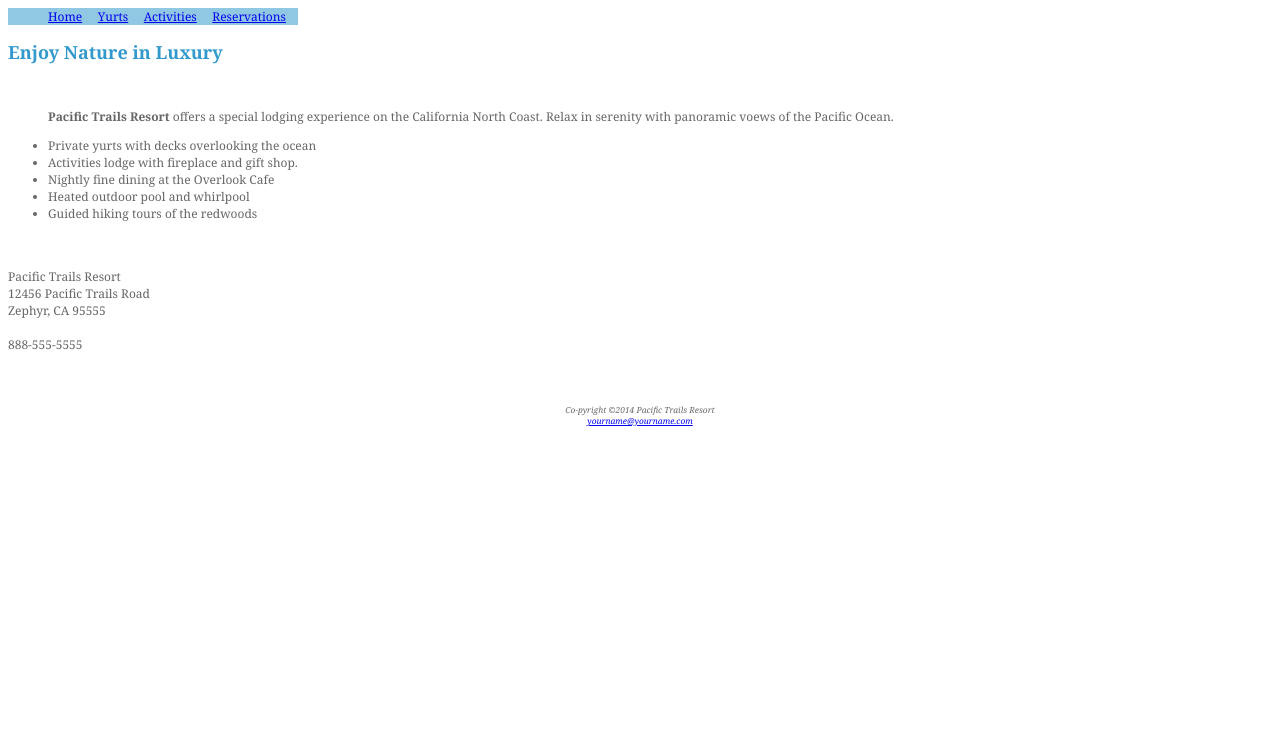
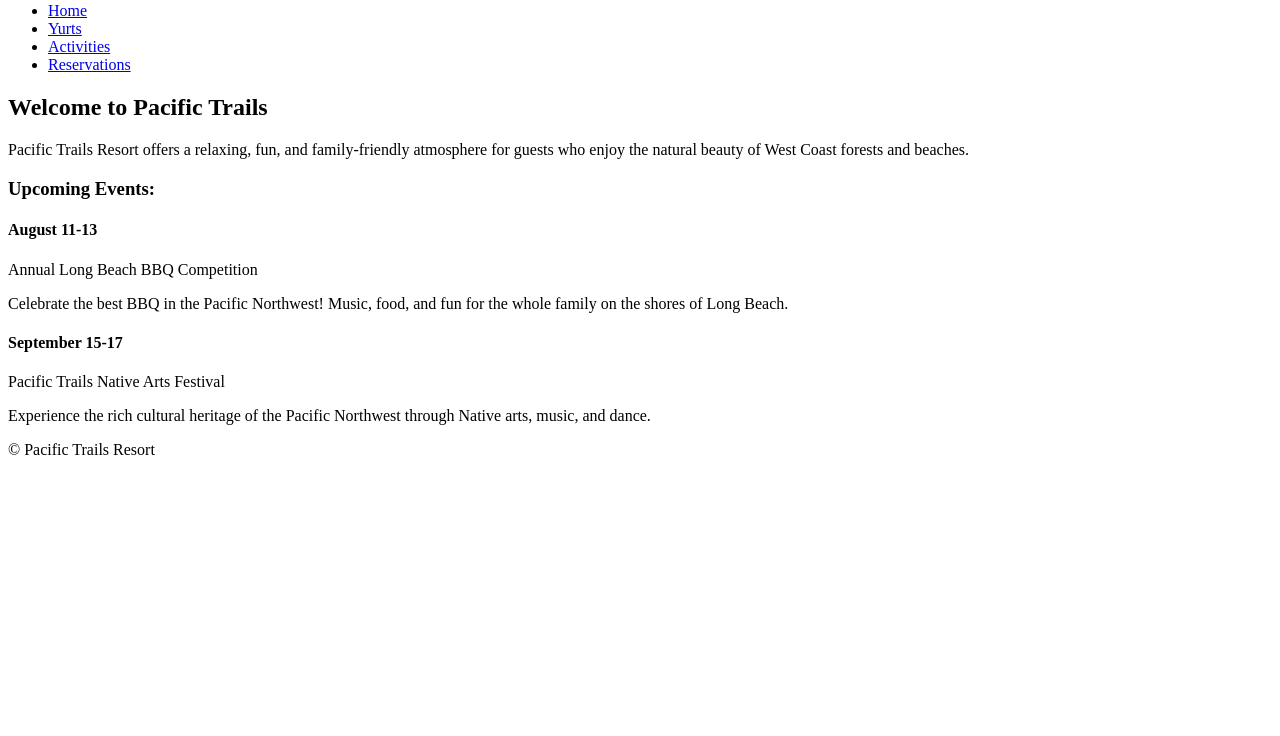
Before and after one commit to wasiubadmus/wasiuchapter06, a plain HTML site: page index.html in a window 1280 px wide. Shown: the part 64-800 px from the top of the page. Drawn offline with Linux system fonts and the light colour scheme; a web font is replaced by a local one.

Commit message:
intial commit

```diff
--- a/index.html
+++ b/index.html
@@ -1,103 +1,30 @@
-<html>
-
-<head>
-
-<title> Pacific Trails Resort </title>
-
-<link href='https://fonts.googleapis.com/css?family=Georgia' rel='stylesheet'>
-
-<link href='style.css' rel='stylesheet'>
-
-</head>
-
 <body>
-
-<div id="header">
-
-<h1> <span>Pacific Trails Resort</span> </h1>
-
-</div>
-
-<div id="navbar">
-
-<ul id="links">
-
-<li id="first"><a href="#">Home</a></li>&nbsp;&nbsp;&nbsp;&nbsp;
-
-<li id="sec"><a href="#">Yurts</a></li>&nbsp;&nbsp;&nbsp;&nbsp;
-
-<li id="third"><a href="#">Activities</a></li>&nbsp;&nbsp;&nbsp;&nbsp;
-
-<li id="fourth"><a href="#">Reservations</a></li>&nbsp;&nbsp;&nbsp;&nbsp;
-
-</ul>
-
-</div>
-
-<div class="container">
-
-<h2> Enjoy Nature in Luxury</h2>
-
-<br/>
-
-<blockquote>
-
-<p><b>Pacific Trails Resort</b> offers a special lodging experience on
-
-the California North Coast. Relax in serenity with panoramic voews
-
-of the Pacific Ocean.</p>
-
-</blockquote>
-
-<ul>
-
-<li>Private yurts with decks overlooking the ocean</li>
-
-<li>Activities lodge with fireplace and gift shop.</li>
-
-<li>Nightly fine dining at the Overlook Cafe</li>
-
-<li>Heated outdoor pool and whirlpool</li>
-
-<li> Guided hiking tours of the redwoods</li>
-
-</ul>
-
-<br>
-
-<br>
-
-Pacific Trails Resort<br>
-
-12456 Pacific Trails Road<br>
-
-Zephyr, CA 95555<br>
-
-<br>
-
-888-555-5555
-
-</div>
-
-<br/>
-
-<br/>
-
-<br/>
-
-<div id="footer">
-
-<center>
-
-Co-pyright &copy;2014 Pacific Trails Resort <br>
-
-<a href="#"> yourname@yourname.com </a>
-
-</center>
-
-</div>
-
-</body>
-
-</html>
+    <div id="wrapper">
+      <header>
+        <h1><a href="index.html">Pacific Trails Resort</a></h1>
+      </header>
+      <nav>
+        <ul>
+          <li><a href="index.html">Home</a></li>
+          <li><a href="yurts.html">Yurts</a></li>
+          <li><a href="activities.html">Activities</a></li>
+          <li><a href="reservations.html">Reservations</a></li>
+        </ul>
+      </nav>
+      <main>
+        <div id="homehero"></div>
+        <h2>Welcome to Pacific Trails</h2>
+        <p> Pacific Trails Resort offers a relaxing, fun, and family-friendly atmosphere for guests who enjoy the natural beauty of West Coast forests and beaches. </p>
+        <h3>Upcoming Events:</h3>
+        <h4>August 11-13</h4>
+        <p class="event">Annual Long Beach BBQ Competition</p>
+        <p>Celebrate the best BBQ in the Pacific Northwest! Music, food, and fun for the whole family on the shores of Long Beach.</p>
+        <h4>September 15-17</h4>
+        <p class="event">Pacific Trails Native Arts Festival</p>
+        <p>Experience the rich cultural heritage of the Pacific Northwest through Native arts, music, and dance.</p>
+      </main>
+      <footer>
+        <p>&copy; Pacific Trails Resort</p>
+      </footer>
+    </div>
+  </body>
--- a/pasicfic.css
+++ b/pasicfic.css
@@ -1,35 +1,61 @@
-body{
-    background-color : #FFFFFF;
-    color: #666666;
-    font-family: 'Georgia';font-size: 12px;
-    }
+/* Define the container for the two columns */
+.container {
+    display: flex;
+    flex-wrap: wrap;
+    justify-content: space-between;
+  }
 
-    #header{
-    background-color : #000033;
-    color: #FFFFFF
-    }
+  /* Define the left column */
+  .left-column {
+    width: 60%;
+  }
 
-    h1{
-    line-height : 200%;
-    }
-    #links,#first,#sec,#third,#fourth
-    {
-    display : inline;
-    background-color: #90C7E3;
-    color: blue;
-    }
+  /* Define the right column */
+  .right-column {
+    width: 35%;
+  }
 
-    h2{
-    color: #3399CC;
+  /* Apply the two-column layout to the Home page */
+  .home-container {
+    margin: 0 auto;
+    max-width: 1200px;
+    padding: 20px;
+  }
 
-    }
+  .home-container .left-column {
+    float: left;
+  }
 
-    #resort{
-    color: #000033;
-    font-size: 1.2em;
-    }
+  .home-container .right-column {
+    float: right;
+  }
 
-    #footer{
-    font-style: italic;
-    font-size : 0.7em;
-    }
+  /* Apply the two-column layout to the Yurts page */
+  .yurts-container {
+    margin: 0 auto;
+    max-width: 1200px;
+    padding: 20px;
+  }
+
+  .yurts-container .left-column {
+    float: left;
+  }
+
+  .yurts-container .right-column {
+    float: right;
+  }
+
+  /* Apply the two-column layout to the Activities page */
+  .activities-container {
+    margin: 0 auto;
+    max-width: 1200px;
+    padding: 20px;
+  }
+
+  .activities-container .left-column {
+    float: left;
+  }
+
+  .activities-container .right-column {
+    float: right;
+  }
--- a/style.css
+++ b/style.css
@@ -1,39 +1,96 @@
-body {
-    background-color: #FFFFFF;
-    color: #666666;
-    font-family: 'Georgia';
-    font-size: 12px;
+/* Universal selector */
+* {
+    box-sizing: border-box;
   }
 
-#header {
-    background-color: #000033;
-    color: #FFFFFF;
+  /* Wrapper id */
+  #wrapper {
+    background: linear-gradient(to bottom, #99CCFF, #FFFFFF);
   }
 
-h1 {
-    line-height: 200%;
+  /* Body element selector */
+  body {
+    background-color: #EAEAEA;
+    background-image: none;
+    background-repeat: no-repeat;
   }
 
-#links,
-#first,
-#sec,
-#third,
-#fourth {
-    display: inline;
-    background-color: #90C7E3;
-    color: blue;
+  /* Header area */
+  header {
+    background-image: none;
+    height: 120px;
   }
 
-h2 {
-    color: #3399CC;
+  /* h1 element selector */
+  h1 {
+    font-size: 3em;
+    letter-spacing: 0.25em;
   }
 
-#resort {
-    color: #000033;
+  /* Left-column navigation area */
+  nav {
+    float: left;
+    width: 160px;
+    padding: 0;
     font-size: 1.2em;
   }
 
-#footer {
-    font-style: italic;
-    font-size: 0.7em;
+  /* Link, :visited, and :hover pseudo-classes for navigation hyperlinks */
+  nav a {
+    color: #5C7FA3;
   }
+  nav a:visited {
+    color: #344873;
+  }
+  nav a:hover {
+    color: #A52A2A;
+  }
+
+  /* Nav ul descendant selector */
+  nav ul {
+    list-style-type: none;
+    padding-left: 1em;
+  }
+
+  /* Nav element */
+  nav {
+    position: fixed;
+  }
+
+  /* Right-column main content area */
+  main {
+    background-color: #FFFFFF;
+    margin-left: 170px;
+    overflow: auto;
+  }
+
+  /* Hero image areas */
+  #homehero,
+  #yurthero,
+  #trailhero {
+    margin-left: 170px;
+  }
+
+  /* Footer area */
+  footer {
+    background-color: #FFFFFF;
+    margin-left: 170px;
+  }
+
+  /* Section element selector */
+  section {
+    float: left;
+    width: 33%;
+    padding-left: 2em;
+    padding-right: 2em;
+  }
+
+  /* Hyperlinks in header area */
+  header a,
+  header a:visited {
+    color: #FFFFFF;
+    text-decoration: none;
+  }
+  header a:hover {
+    color: #90C7E3;
+  }
--- /dev/null
+++ b/yurt.css
@@ -0,0 +1,88 @@
+/* Universal selector */
+* {
+    box-sizing: border-box;
+}
+
+/* Wrapper */
+#wrapper {
+    background: linear-gradient(to bottom, #B2C8D6, #EAEAEA);
+}
+
+/* Body */
+body {
+    background-color: #EAEAEA;
+    background-image: none;
+    background-repeat: no-repeat;
+}
+
+/* Header */
+header {
+    height: 120px;
+}
+
+/* H1 */
+h1 {
+    font-size: 3em;
+    letter-spacing: 0.25em;
+    margin: 0;
+}
+
+/* Left-column navigation */
+nav {
+    float: left;
+    width: 160px;
+    padding: 0;
+    font-size: 1.2em;
+}
+
+nav ul {
+    list-style: none;
+    padding-left: 1em;
+}
+
+nav li {
+    margin: 0.5em 0;
+}
+
+nav a {
+    display: block;
+    color: #5C7FA3;
+    text-decoration: none;
+}
+
+nav a:visited {
+    color: #344873;
+}
+
+nav a:hover {
+    color: #A52A2A;
+}
+
+/* Main content */
+main {
+    float: left;
+    margin-left: 170px;
+    background-color: #FFFFFF;
+    overflow: auto;
+}
+
+/* Hero images */
+#homehero, #yurthero, #trailhero {
+    margin-left: 170px;
+}
+
+/* Footer */
+footer {
+    float: left;
+    width: 100%;
+    background-color: #FFFFFF;
+    margin-left: 170px;
+    padding: 1em;
+}
+
+/* Section */
+section {
+    float: left;
+    width: 33%;
+    padding:
+}
```
Also changed, not shown: style.html (+39 -54 lines), yurt.html (added, +41 -0 lines). Lines whose indentation alone changed are shown as unchanged.
